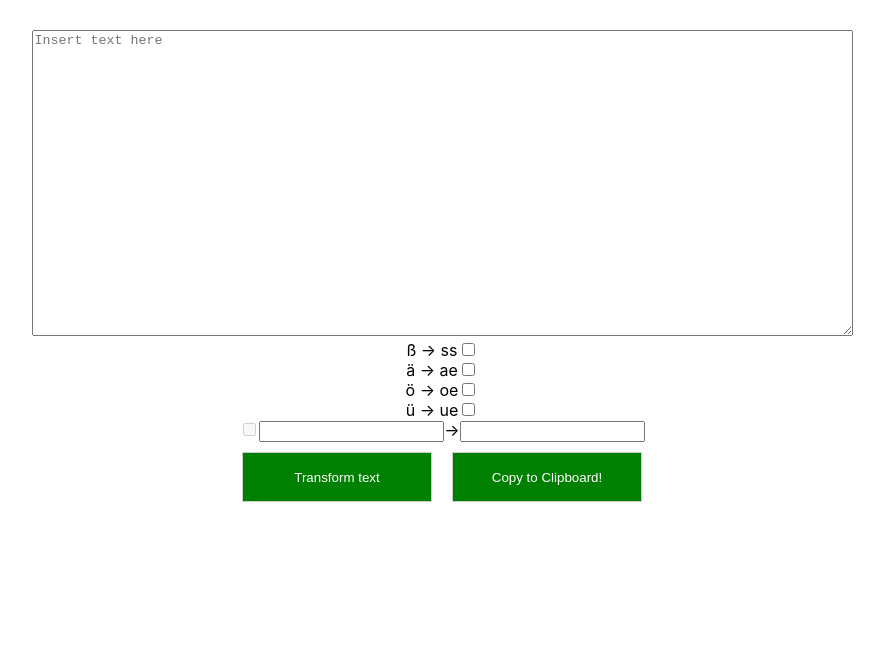
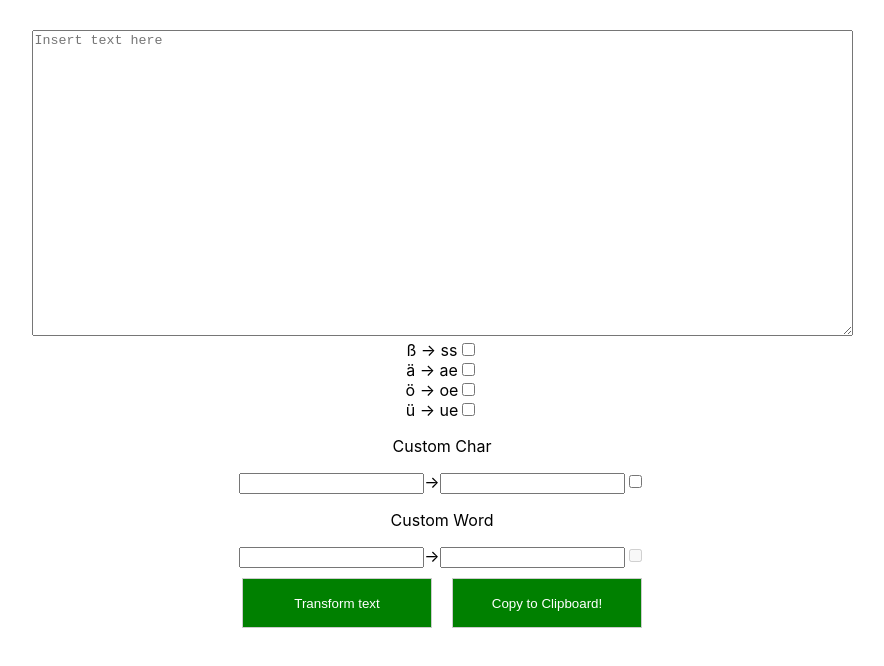
Before and after one commit to P215W/app_chars, a React (Create React App) app: page / in a window 1280 px wide. Shown: the top 666 px of the page, without its empty margins (198-1082 px from the left). Built offline with nearby package versions, Linux system fonts and the light colour scheme.

Commit message:
added customChar replacement

```diff
--- a/src/components/Checkboxes2/Checkboxes2.js
+++ b/src/components/Checkboxes2/Checkboxes2.js
@@ -1,11 +1,12 @@
 import React from 'react';
 import Checkbox from "./Checkbox/Checkbox";
 
+// consider adding this to state aas well
 const checkboxesData = [
-    { label: <span>ß &#8594; ss</span>, value: "ß ss" },
-    { label: <span>ä &#8594; ae</span>, value: "ä ae Ä Ae"},
-    { label: <span>ö &#8594; oe</span>, value: "ö oe Ö Oe"},
-    { label: <span>ü &#8594; ue</span>, value: "ü ue Ü Ue" }
+    { label: <span>ß &#8594; ss</span>, value: ["ß", "ss"] },
+    { label: <span>ä &#8594; ae</span>, value: ["ä", "ae", "Ä", "Ae"] },
+    { label: <span>ö &#8594; oe</span>, value: ["ö", "oe", "Ö", "Oe"] },
+    { label: <span>ü &#8594; ue</span>, value: ["ü", "ue", "Ü", "Ue"] }
 ];
 
 const checkboxes = props => {
--- a/src/components/CustomChanges/CustomChanges.js
+++ b/src/components/CustomChanges/CustomChanges.js
@@ -4,6 +4,10 @@ import styles from "./CustomChanges.module.css";
 const customChanges = props => {
   return (
     <div className={styles.customChanges}>
+      <p>Custom Word</p>
+      <input type="text" id="val0a" onChange={props.mapPropChanged} />
+      &#8594;
+      <input type="text" id="val0b" onChange={props.mapValueChanged} />
       <input
         type="checkbox"
         id="check_free"
@@ -11,9 +15,6 @@ const customChanges = props => {
         value=""
         onClick={props.clickedForMap}
       />
-      <input type="text" id="val0a" onChange={props.mapPropChanged} />
-      &#8594;
-      <input type="text" id="val0b" onChange={props.mapValueChanged} />
     </div>
   );
 };
--- a/src/components/CustomChar/CustomChar.js
+++ b/src/components/CustomChar/CustomChar.js
@@ -4,8 +4,11 @@ const customChar = props => {
 
     return(
         <div>
-            <label>{props.label}</label>
-            <input type="checkbox" onClick={props.checked} />
+            <p>Custom Char</p>
+            <input type="text" onChange={props.changed.bind(this, "toBeReplaced")} />
+            &#8594;
+            <input type="text" onChange={props.changed.bind(this, "replacing")} />
+            <input type="checkbox" onClick={props.clicked} />
         </div>
     );
 }
--- a/src/containers/App.js
+++ b/src/containers/App.js
@@ -4,6 +4,7 @@ import Textarea from "../components/Textarea/Textarea";
 import Button from "../components/Button/Button";
 import AlteredText from "../components/AlteredText/AlteredText";
 import CustomChanges from "../components/CustomChanges/CustomChanges";
+import CustomChar from "../components/CustomChar/CustomChar";
 import Checkboxes2 from "../components/Checkboxes2/Checkboxes2";
 import Auxiliary from "../hoc/Auxiliary";
 
@@ -40,6 +41,11 @@ class App extends Component {
     },
 
     customBoxChecked: false,
+
+    customChar: {
+      toBeReplaced: "",
+      replacing: ""
+    },
 
     isCustomInputDisabled: true,
 
@@ -221,8 +227,18 @@ class App extends Component {
   //   });
   // };
 
-  checkboxesHandlerAddingChars = value => {
-    const inputArray = value.split(" ");  // gets strings from checkbox and puts them into an array
+  getCustomChar = (targetId, event) => {
+    const customCharCopy = {
+      ...this.state.customChar
+    };
+    customCharCopy[targetId] = event.target.value;
+    this.setState({
+      customChar: customCharCopy
+    });
+  }
+
+  checkboxesCharHandler = value => {
+    const inputArray = value;  // gets strings from checkbox and puts them into an array
     // if uses the adding code
     if (!this.state.boxChecked[value]) {
       console.log("ADDING code meldet sich");
@@ -275,6 +291,16 @@ class App extends Component {
     }
   };
 
+  customCharHandler = event => {
+    const charPair = {   // get char input object from state
+      ...this.state.customChar
+    };
+    const charArray = Object.values(charPair);
+    const charArrayUppercase = charArray.map(c => c.toUpperCase());  // add strings to consider capitalized chars too
+    const inputArray = charArray.concat(charArrayUppercase); // build the inputArray for the method call
+    this.checkboxesCharHandler(inputArray);
+  }
+
   copyToClipboardHandlers = () => {
     let newText = document.getElementById("changedTextarea").innerHTML;
     // let newText = text.replace(/(<span>)|(<\/span>)/g, "");
@@ -298,28 +324,7 @@ class App extends Component {
     });
   };
 
-  // copyToClipboardHandlers = () => {
-  //   let text = document.getElementById("newText").innerHTML;
-  //   let newText = text.replace(/(<span>)|(<\/span>)/g, "");
-  //   let newTextTrimmed = newText.trim();   // removes whitespaces at start/end of text
-  //   navigator.clipboard.writeText(newTextTrimmed).then(
-  //     () => {
-  //       console.log("Async clipboard api: Copied text succesfully: ", newText);
-  //     },
-  //     err => {
-  //       console.error(
-  //         "Sorry, could not copy text to clipboard",
-  //         err,
-  //         "Text was: ",
-  //         newText
-  //       );
-  //     }
-  //   );
 
-  //   this.setState({
-  //     newText: newText
-  //   });
-  // };
 
   render() {
 /* ideas for transformText App:
@@ -337,6 +342,8 @@ class App extends Component {
         });
       }, 500);
     }
+
+    console.log("customChar: ", this.state.customChar);
 
     let stringOrArrayForTxtarea = this.state.pUnderTextarea;
     if (this.state.buttonWasClicked) {
@@ -413,9 +420,9 @@ class App extends Component {
           ident="changedTextarea"
         />
         <Checkboxes2
-          boxWasChecked={this.checkboxesHandlerAddingChars}
+          boxWasChecked={this.checkboxesCharHandler}
         />
-        {/* <CustomChar /> */ }
+        <CustomChar clicked={this.customCharHandler} changed={this.getCustomChar} />
         <CustomChanges
           clickedForMap={this.createMapObject}
           mapPropChanged={this.mapPropHandler}
```
